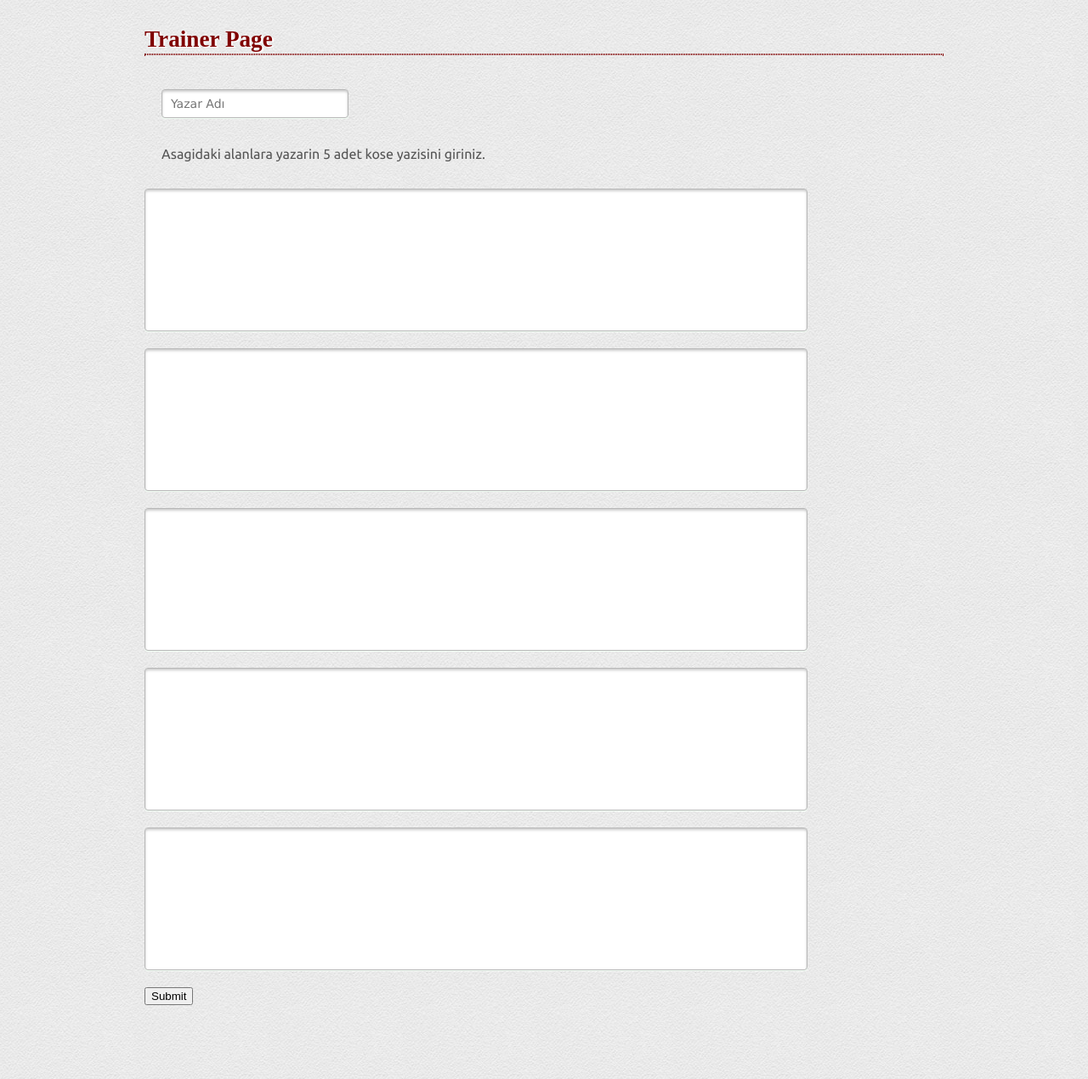
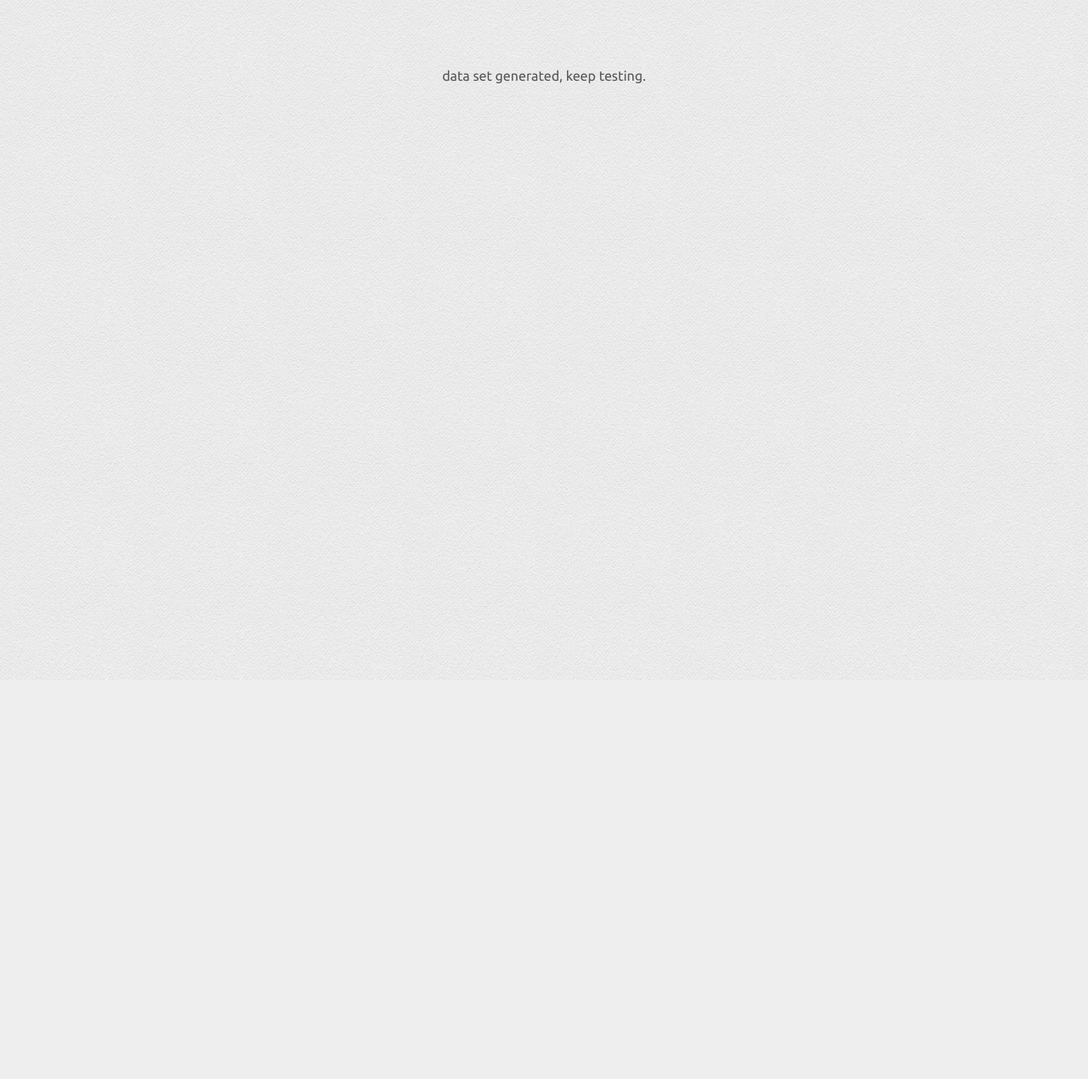
Before and after one commit to Searil/kimyazmis, a Django app: template templates/trainer/index.html in a window 1280 px wide. Shown: the whole page at 85% size. After the commit the page ends 800 px from the top, so only its background shows below. Run offline with Django 3.2, Linux system fonts and the light colour scheme; the template is opened without the code that fills it, so the values that code supplies are empty; some libraries are stand-ins or nearby versions; some web fonts are replaced.

Commit message:
new imports on frontend

```diff
--- a/templates/headtag.html
+++ b/templates/headtag.html
@@ -21,6 +21,9 @@
   <link rel="stylesheet" href="{% get_static_prefix %}css/imports.css">
   <!-- end CSS-->
 
+  <!-- jquery -->
+  <script src="//ajax.googleapis.com/ajax/libs/jquery/1.9.1/jquery.min.js"></script>
+
   <!-- include fonts -->
   <link href="http://fonts.googleapis.com/css?family=Cabin+Sketch:700|Expletus+Sans|Ubuntu" rel="stylesheet" type="text/css"/>
   <link rel="stylesheet" href="{% get_static_prefix %}js/libs/styles/tomorrow-night.css">
@@ -32,4 +35,5 @@
   Modernizr enables HTML5 elements & feature detects; Respond is a polyfill for min/max-width CSS3 Media Queries
   For optimal performance, use a custom Modernizr build: www.modernizr.com/download/ -->
   <script src="{% get_static_prefix %}js/libs/modernizr-2.0.6.min.js"></script>
+  <script src="{% get_static_prefix %}js/libs/Chart.js"></script>
 </head>
--- a/templates/trainer/index.html
+++ b/templates/trainer/index.html
@@ -2,66 +2,31 @@
 {% include "headtag.html" %}
 
 <body>
+  <br /><br /><br />
   <div class="container">
     <div class="row">
-      <div class="twelve columns">
-        <h1>Trainer Page</h1>
-        <div class="post-seperator"></div>
-        <form method="POST" id="" action="/trainer/data">
-          {% csrf_token %}
-          <dl class="field row three columns"
-              style="padding: 20 0px;">
-	    <dt class="text">
-              <input type="text" name="yazar_adi" id="yazar_adi_id"
-              placeholder="Yazar Adı" />
-            </dt>
-          </dl>
-          <dl class="row twelve columns">
-            <p>Asagidaki alanlara yazarin 5 adet kose yazisini giriniz. </p>
-          </dl>
+      <div class="twelve columns center">
 
-          <dl class="field row ten columns" style="margin: 10 0px;">
-	    <dt class="text">
-              <textarea name="yazi1_name" id="yazi1" rows="" cols="" tabindex=""></textarea>
-            </dt>
-          </dl>
+        <div id="loading-image">
+          <img src="{% get_static_prefix %}img/ajax-loader.gif" alt="Loading..." />
+        </div>
 
-
-          <dl class="field row ten columns" style="margin: 10 0px;">
-	    <dt class="text">
-              <textarea name="yazi2_name" id="yazi2" rows="" cols="" tabindex=""></textarea>
-            </dt>
-          </dl>
-
-
-          <dl class="field row ten columns" style="margin: 10 0px;">
-	    <dt class="text">
-              <textarea name="yazi3_name" id="yazi3" rows="" cols="" tabindex=""></textarea>
-            </dt>
-          </dl>
-
-
-          <dl class="field row ten columns" style="margin: 10 0px;">
-	    <dt class="text">
-              <textarea name="yazi4_name" id="yazi4" rows="" cols="" tabindex=""></textarea>
-            </dt>
-          </dl>
-
-          <dl class="field row ten columns" style="margin: 10 0px;">
-	    <dt class="text">
-              <textarea name="yazi5_name" id="yazi5" rows="" cols="" tabindex=""></textarea>
-            </dt>
-          </dl>
-
-          <dl class="field row ten columns" style="margin: 10 0px;">
-            <input type="submit" name="hede" value="Submit" />
-          </dl>
-        </form>
+        <span id="wait">
+          please wait, generating training set.
+        </span>
 
 
       </div>
     </div>
   </div>
 
+
+  <script type="text/javascript">
+    jQuery(window).load(function() {
+	jQuery('#loading-image').hide();
+        jQuery('#wait').text("data set generated, keep testing.")
+    });
+  </script>
+
   <br /><br /><br />
 </body>
```
